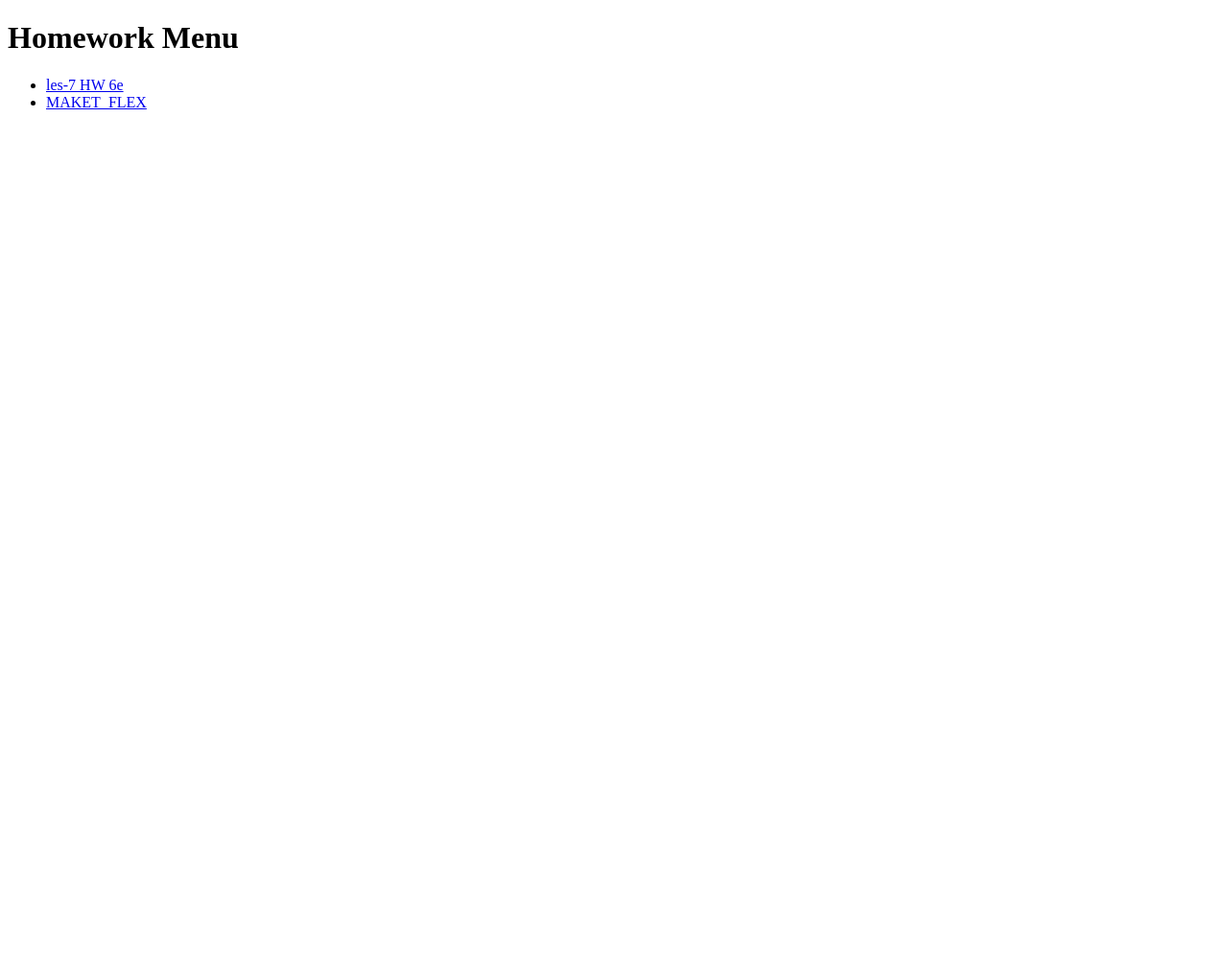
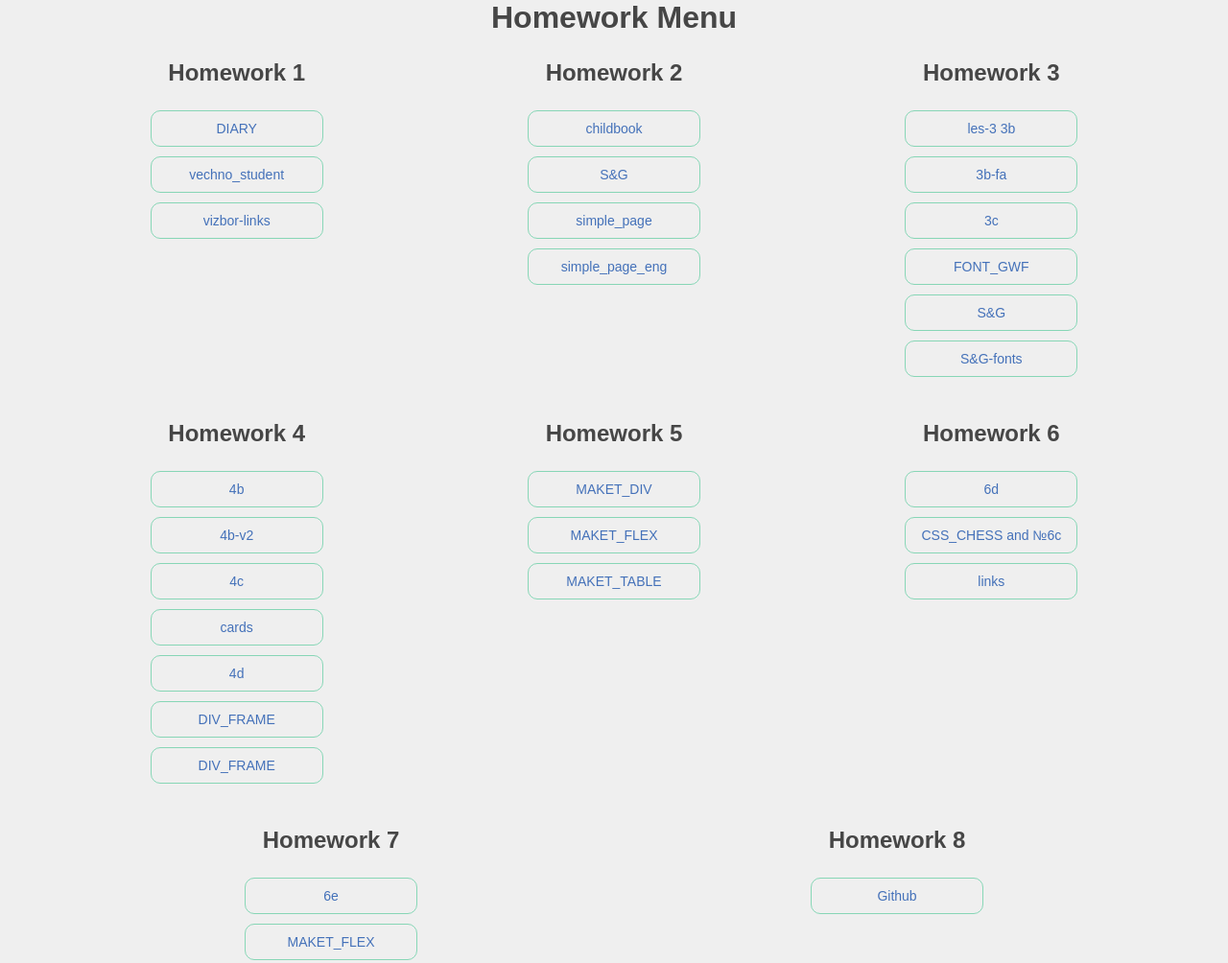
Before and after one commit to Dzianis-sh/it-academy-front-end-lessons, a plain HTML site: page index.html in a window 1280 px wide. Shown: the whole page at 96% size. Before the commit the page ends 800 px from the top, so only its background shows below. Drawn offline with Linux system fonts and the light colour scheme.

Commit message:
add homework 8 menu list

```diff
--- a/index.html
+++ b/index.html
@@ -6,14 +6,162 @@
   <meta http-equiv="X-UA-Compatible" content="IE=edge">
   <meta name="viewport" content="width=device-width, initial-scale=1.0">
   <title>GitHub</title>
+  <style>
+    * {
+      margin: 0;
+      box-sizing: border-box;
+    }
+
+    html,
+    body {
+      font-family: sans-serif;
+      background-color: rgb(239, 239, 239);
+    }
+
+    ul,
+    li {
+      list-style: none;
+      padding: 0;
+    }
+
+    a {
+      text-decoration: none;
+      color: #4471b9;
+      font-size: 14px;
+    }
+
+    h1,
+    h2 {
+      color: rgb(70, 70, 70);
+      text-align: center;
+      margin-bottom: 15px;
+    }
+
+    .container {
+      max-width: 1200px;
+      margin: 0 auto 50px;
+    }
+
+    .list {
+      display: flex;
+      flex-wrap: wrap;
+      justify-content: space-around;
+      gap: 25px 20px;
+      padding: 0px 20px;
+    }
+
+    .list__card {
+      flex: 0 1 300px;
+      padding: 10px;
+      min-height: 350px;
+      border-radius: 5px;
+    }
+
+    .list__card:hover {
+      box-shadow: 3px 3px 10px rgb(211, 211, 211);
+    }
+
+    .inner-list-flex {
+      display: flex;
+      position: relative;
+      flex-direction: column;
+      row-gap: 10px;
+    }
+
+    .inner-list-flex a {
+      border: 1px solid #69cfa6c5;
+      display: block;
+      text-align: center;
+      padding: 10px 15px;
+      border-radius: 10px;
+      margin: 0 50px;
+      transition: .2s;
+    }
+
+    .inner-list-flex a:hover {
+      color: #69cfa6;
+      background-color: #e9e9e9;
+      box-shadow: 3px 3px 10px #d1d1d1;
+    }
+  </style>
 </head>
 
 <body>
   <h1>Homework Menu</h1>
-  <ul>
-    <li><a href="/les_7-full-flex-adaptive/homework/6е/">les-7 HW 6e</a></li>
-    <li><a href="/les_7-full-flex-adaptive/homework/MAKET_FLEX">MAKET_FLEX</a></li>
-  </ul>
+  <div class="container">
+    <ul class="list">
+      <li class="list__card">
+        <ul class="inner-list-flex">
+          <h2>Homework 1</h2>
+          <li><a href="/les_1_tags_links_a/homework/DIARY/index.html">DIARY</a></li>
+          <li><a href="/les_1_tags_links_a/homework/VIZBOR/vechno_student.html">vechno_student</a>
+          </li>
+          <li><a href="/les_1_tags_links_a/homework/VIZBOR/vizbor.html">vizbor-links</a></li>
+        </ul>
+      </li>
+      <li class="list__card">
+        <ul class="inner-list-flex">
+          <h2>Homework 2</h2>
+          <li><a href="/les_2-start-CSS-html-img/homework/childbook/index.html">childbook</a></li>
+          <li><a href="/les_2-start-CSS-html-img/homework/S&G/index.html">S&G</a></li>
+          <li><a href="/les_2-start-CSS-html-img/homework/simple_page/index.html">simple_page</a></li>
+          <li><a href="/les_2-start-CSS-html-img/homework/simple_page_eng/index.html">simple_page_eng</a></li>
+        </ul>
+      </li>
+      <li class="list__card">
+        <ul class="inner-list-flex">
+          <h2>Homework 3</h2>
+          <li><a href="/les_3-start-css-colors/homework/3b/index.html">les-3 3b</a></li>
+          <li><a href="/les_3-start-css-colors/homework/3b-fa/index.html">3b-fa</a></li>
+          <li><a href="/les_3-start-css-colors/homework/3c">3c</a></li>
+          <li><a href="/les_3-start-css-colors/homework/FONT_GWF">FONT_GWF</a></li>
+          <li><a href="/les_3-start-css-colors/homework/S&G">S&G</a></li>
+          <li><a href="/les_3-start-css-colors/homework/S&G-fonts">S&G-fonts</a></li>
+        </ul>
+      </li>
+      <li class="list__card">
+        <ul class="inner-list-flex">
+          <h2>Homework 4</h2>
+          <li><a href="/les_4-margin-padding/homework/4b/index.html">4b</a></li>
+          <li><a href="/les_4-margin-padding/homework/4b/index-v2.html">4b-v2</a></li>
+          <li><a href="/les_4-margin-padding/homework/4c/index.html">4c</a></li>
+          <li><a href="/les_4-margin-padding/homework/cards/index.html">cards</a></li>
+          <li><a href="/les_4-margin-padding/homework/4d/index.html">4d</a></li>
+          <li><a href="/les_4-margin-padding/homework/DIV_FRAME/index.html">DIV_FRAME</a></li>
+          <li><a href="/les_4-margin-padding/homework/The Beatles/index.html">DIV_FRAME</a></li>
+        </ul>
+      </li>
+      <li class="list__card">
+        <ul class="inner-list-flex">
+          <h2>Homework 5</h2>
+          <li><a href="/les_5-css-selector/homework/MAKET_DIV/index.html">MAKET_DIV</a></li>
+          <li><a href="/les_5-css-selector/homework/MAKET_FLEX/index.html">MAKET_FLEX</a></li>
+          <li><a href="/les_5-css-selector/homework/MAKET_TABLE/index.html">MAKET_TABLE</a></li>
+        </ul>
+      </li>
+      <li class="list__card">
+        <ul class="inner-list-flex">
+          <h2>Homework 6</h2>
+          <li><a href="/les_6-float-adaptive-flex/homework/6d/index.html">6d</a></li>
+          <li><a href="/les_6-float-adaptive-flex/homework/CSS_CHESS and №6c/index.html">CSS_CHESS and №6c</a></li>
+          <li><a href="/les_6-float-adaptive-flex/homework/links/index.html">links</a></li>
+        </ul>
+      </li>
+      <li class="list__card">
+        <ul class="inner-list-flex">
+          <h2>Homework 7</h2>
+          <li><a href="/les_7-full-flex-adaptive/homework/6е/index.html">6e</a></li>
+          <li><a href="/les_7-full-flex-adaptive/homework/MAKET_FLEX/index.html">MAKET_FLEX</a></li>
+        </ul>
+      </li>
+      <li class="list__card">
+        <ul class="inner-list-flex">
+          <h2>Homework 8</h2>
+          <li><a href="/index.html">Github</a></li>
+        </ul>
+      </li>
+    </ul>
+  </div>
 </body>
 
 </html>
```
Also changed, not shown: les_8_github/homework/index.html (+36 -3 lines).
